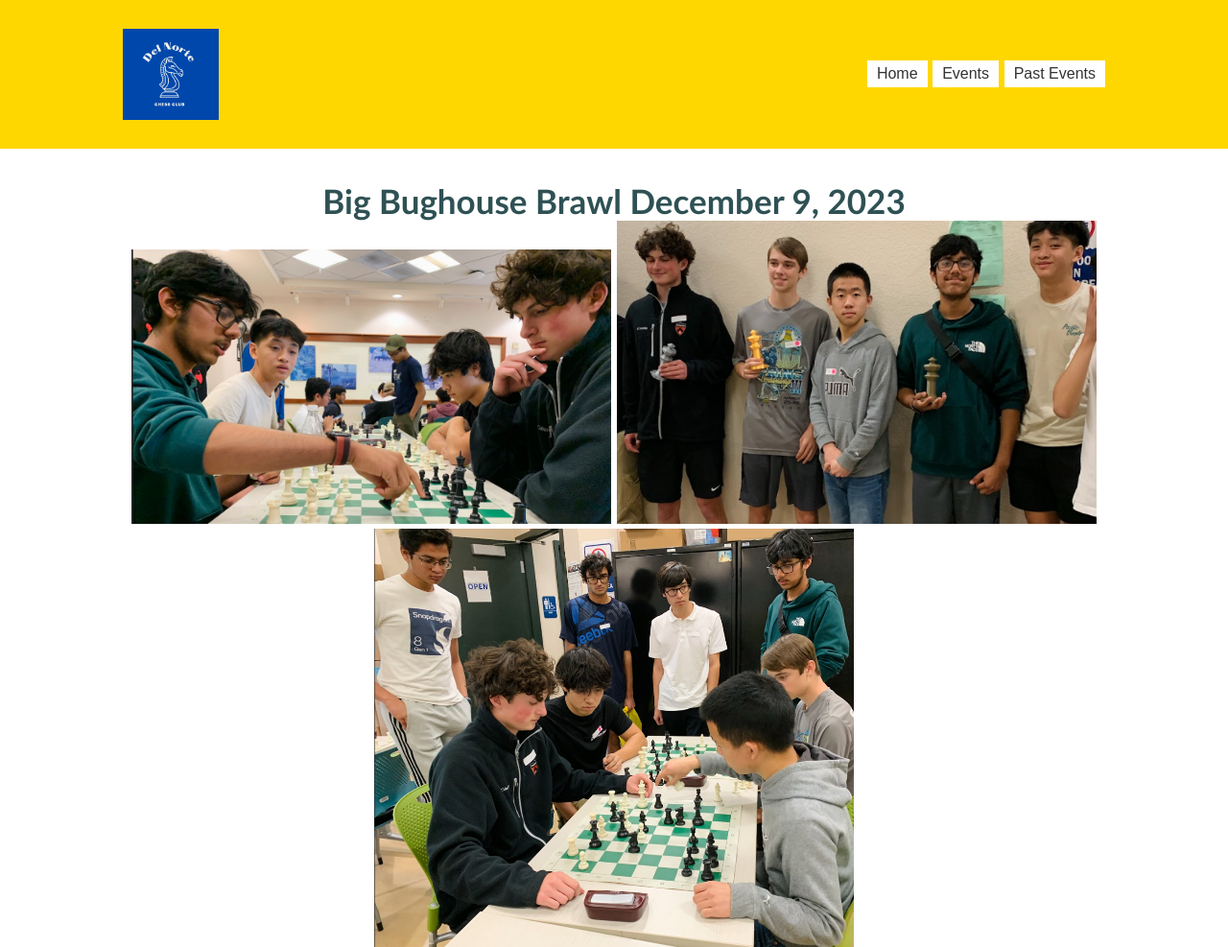
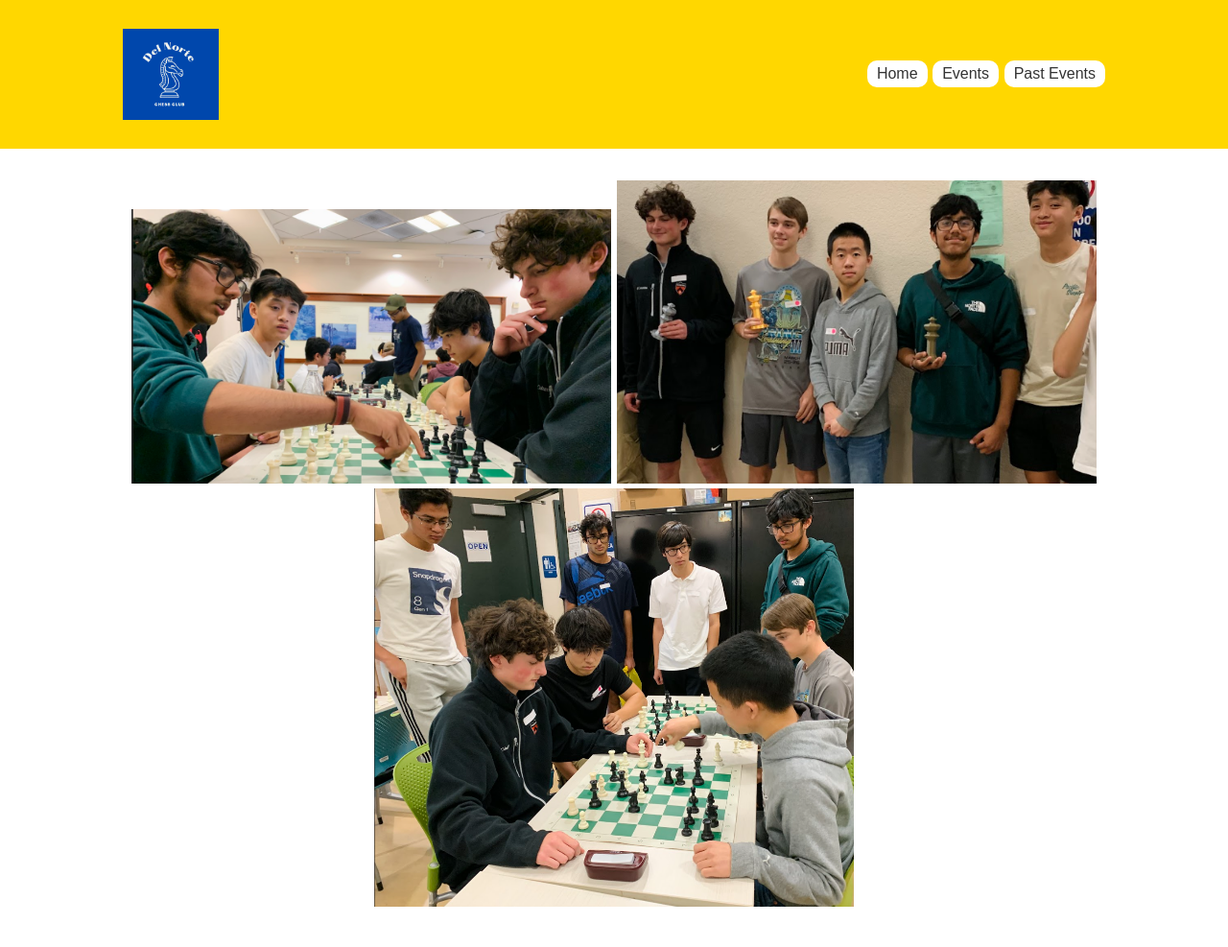
Before and after one commit to dnhschess/dnhs-chess, a Jekyll site: the page built from Past_Events.md, in a window 1280 px wide. Shown: the whole page at 96% size. Built offline with Jekyll 4.4.1, drawn with Linux system fonts in a browser that asks for light colours; after the commit the page ends 945 px from its top, so only the background shows below that.

Commit message:
updated formatting

```diff
--- a/Past_Events.md
+++ b/Past_Events.md
@@ -51,13 +51,18 @@
         .nav_links .nav_list {
             display: inline-block;
             padding: 5px 10px;
+            border-radius: 10px; /* Slightly rounded edges */
+            transition: background-color 0.3s ease 0s;
         }
 
         .nav_links .nav_list .nav_a {
-            transition: all 0.3s ease 0s;
             text-decoration: none;
             color: #333; /* Text color */
             font-size: 16px; /* Adjust the font size as needed */
+        }
+
+        .nav_links .nav_list:hover {
+            background-color: #E0E0E0; /* Light gray background on hover */
         }
 
         .nav_links .nav_list .nav_a:hover {
@@ -71,10 +76,11 @@
             border: none;
             cursor: pointer;
             transition: all 0.3s ease 0s;
+            border-radius: 10px; /* Slightly rounded edges */
         }
 
         .nav_button:hover {
-            background-color: #FFD700; /* Yellowish color */
+            background-color: #E0E0E0; /* Light gray background on hover */
         }
     </style>
 </head>
@@ -94,130 +100,129 @@
 
     <!-- Your content here -->
 
+    <p>
+        <img src="{{ site.baseurl }}/images/bughousebrawl1.png" width="500px" />
+        <img src="{{ site.baseurl }}/images/bughousebrawl2.png" width="500px" />
+        <img src="{{ site.baseurl }}/images/bigbughousebrawl1.png" width="500px" />
+    </p>
+
+    <style>
+        p {
+            text-align: center;
+            background-color: #FFFFFF; /* Set to white */
+            color: #333;
+        }
+
+        li {
+            text-align: center;
+            background-color: #FFFFFF; /* Set to white */
+            color: #2f5154;
+        }
+
+        body {
+            font-family: 'Arial', sans-serif;
+            margin: 0;
+            padding: 0;
+            background-color: #FFFFFF; /* Set to white */
+            color: #333;
+        }
+
+        header {
+            background-color: #FFFFFF; /* Set to white */
+            color: #333;
+            padding: 10px;
+            text-align: center;
+        }
+
+        main {
+            padding: 10px;
+            background-color: #FFFFFF; /* Set to white */
+        }
+
+        section {
+            text-align: center;
+            margin-top: 40px;
+            background-color: #FFFFFF; /* Set to white */
+        }
+
+        h1.animated-title {
+            font-family: Optima, sans-serif;
+            color: #388087;
+            font-size: 500px;
+            background-color: #FFFFFF; /* Set to white */
+            margin-top: 50px;
+            animation: bounceIn 0.5s ease-out; /* Added animation for bouncing in */
+        }
+
+        h2 {
+            font-family: Optima, sans-serif;
+            color: #2f5154;
+            font-size: 35px;
+            background-color: #FFFFFF; /* Set to white */
+            text-align: center;
+        }
+
+        .search-title {
+            font-family: Optima, sans-serif;
+            color: #2f5154;
+            font-size: 45px;
+            background-color: #FFFFFF; /* Set to white */
+            text-align: center;
+            animation: moveUp 0.5s forwards; /* Added animation for moving up */
+        }
+
+        a {
+            background-color: #FFFFFF; /* Set the background color to white for URLs */
+            color: #0000EE; /* Default color for links */
+            text-decoration: none; /* Remove underline */
+        }
+
+        a:hover {
+            background-color: #E0E0E0; /* Light gray background on hover */
+        }
+
+        button {
+            background-color: #60e085;
+            color: #fff;
+            padding: 5px 10px;
+            border: none;
+            border-radius: 5px;
+            cursor: pointer;
+        }
+
+        footer {
+            background-color: #FFFFFF; /* Set to white */
+            font-family: "Times New Roman", sans-serif;
+            color: #388087;
+            text-align: center;
+            padding: 10px;
+            position: fixed;
+            bottom: 0;
+            width: 100%;
+        }
+
+        .numbers {
+            display: flex;
+            justify-content: center;
+            margin-top: 50px;
+            font-family: "Times New Roman", sans-serif;
+            color: #388087;
+            font-size: 50px;
+            background-color: #FFFFFF; /* Set to white */
+            margin-top: 10px;
+            animation-duration: 1s;
+            animation-fill-mode: forwards;
+        }
+
+        @keyframes moveUp {
+            from { transform: translateY(0); }
+            to { transform: translateY(-50px); } /* Adjust the distance to move up */
+        }
+
+        @keyframes bounceIn {
+            from { opacity: 0; transform: scale(0.8); }
+            to { opacity: 1; transform: scale(1); }
+        }
+    </style>
 </body>
 </html>
-
-
-## Big Bughouse Brawl December 9, 2023
-<p> <img src="{{ site.baseurl }}/images/bughousebrawl1.png" width=500px/>
-<img src="{{ site.baseurl }}/images/bughousebrawl2.png" width=500px/></p>
-<p><img src="{{ site.baseurl }}/images/bigbughousebrawl1.png" width=500px/></p>
-
-<style>
-    p {
-        text-align: center;
-        background-color: #FFFFFF; /* Set to white */
-        color: #333;
-    }
-
-    li {
-        text-align: center;
-        background-color: #FFFFFF; /* Set to white */
-        color: #2f5154;
-    }
-
-    body {
-        font-family: 'Arial', sans-serif;
-        margin: 0;
-        padding: 0;
-        background-color: #FFFFFF; /* Set to white */
-        color: #333;
-    }
-
-    header {
-        background-color: #FFFFFF; /* Set to white */
-        color: #333;
-        padding: 10px;
-        text-align: center;
-    }
-
-    main {
-        padding: 10px;
-        background-color: #FFFFFF; /* Set to white */
-    }
-
-    section {
-        text-align: center;
-        margin-top: 40px;
-        background-color: #FFFFFF; /* Set to white */
-    }
-
-    h1.animated-title {
-        font-family: Optima, sans-serif;
-        color: #388087;
-        font-size: 500px;
-        background-color: #FFFFFF; /* Set to white */
-        margin-top: 50px;
-        animation: bounceIn 0.5s ease-out; /* Added animation for bouncing in */
-    }
-
-    h2 {
-        font-family: Optima, sans-serif;
-        color: #2f5154;
-        font-size: 35px;
-        background-color: #FFFFFF; /* Set to white */
-        text-align: center;
-    }
-
-    .search-title {
-        font-family: Optima, sans-serif;
-        color: #2f5154;
-        font-size: 45px;
-        background-color: #FFFFFF; /* Set to white */
-        text-align: center;
-        animation: moveUp 0.5s forwards; /* Added animation for moving up */
-    }
-
-    a {
-        background-color: #FFFFFF; /* Set the background color to white for URLs */
-        color: #0000EE; /* Default color for links */
-        text-decoration: none; /* Remove underline */
-    }
-
-    a:hover {
-        background-color: #E0E0E0; /* Light gray background on hover */
-    }
-
-    button {
-        background-color: #60e085;
-        color: #fff;
-        padding: 5px 10px;
-        border: none;
-        border-radius: 5px;
-        cursor: pointer;
-    }
-
-    footer {
-        background-color: #FFFFFF; /* Set to white */
-        font-family: "Times New Roman", sans-serif;
-        color: #388087;
-        text-align: center;
-        padding: 10px;
-        position: fixed;
-        bottom: 0;
-        width: 100%;
-    }
-
-    .numbers {
-        display: flex;
-        justify-content: center;
-        margin-top: 50px;
-        font-family: "Times New Roman", sans-serif;
-        color: #388087;
-        font-size: 50px;
-        background-color: #FFFFFF; /* Set to white */
-        margin-top: 10px;
-        animation-duration: 1s;
-        animation-fill-mode: forwards;
-    }
-
-    @keyframes moveUp {
-        from { transform: translateY(0); }
-        to { transform: translateY(-50px); } /* Adjust the distance to move up */
-    }
-
-    @keyframes bounceIn {
-        from { opacity: 0; transform: scale(0.8); }
-        to { opacity: 1; transform: scale(1); }
-    }
-</style>
```
Also changed, not shown: _includes/chess_head.html (+25 -5 lines), indexBlogs.md (+5 -3 lines).
